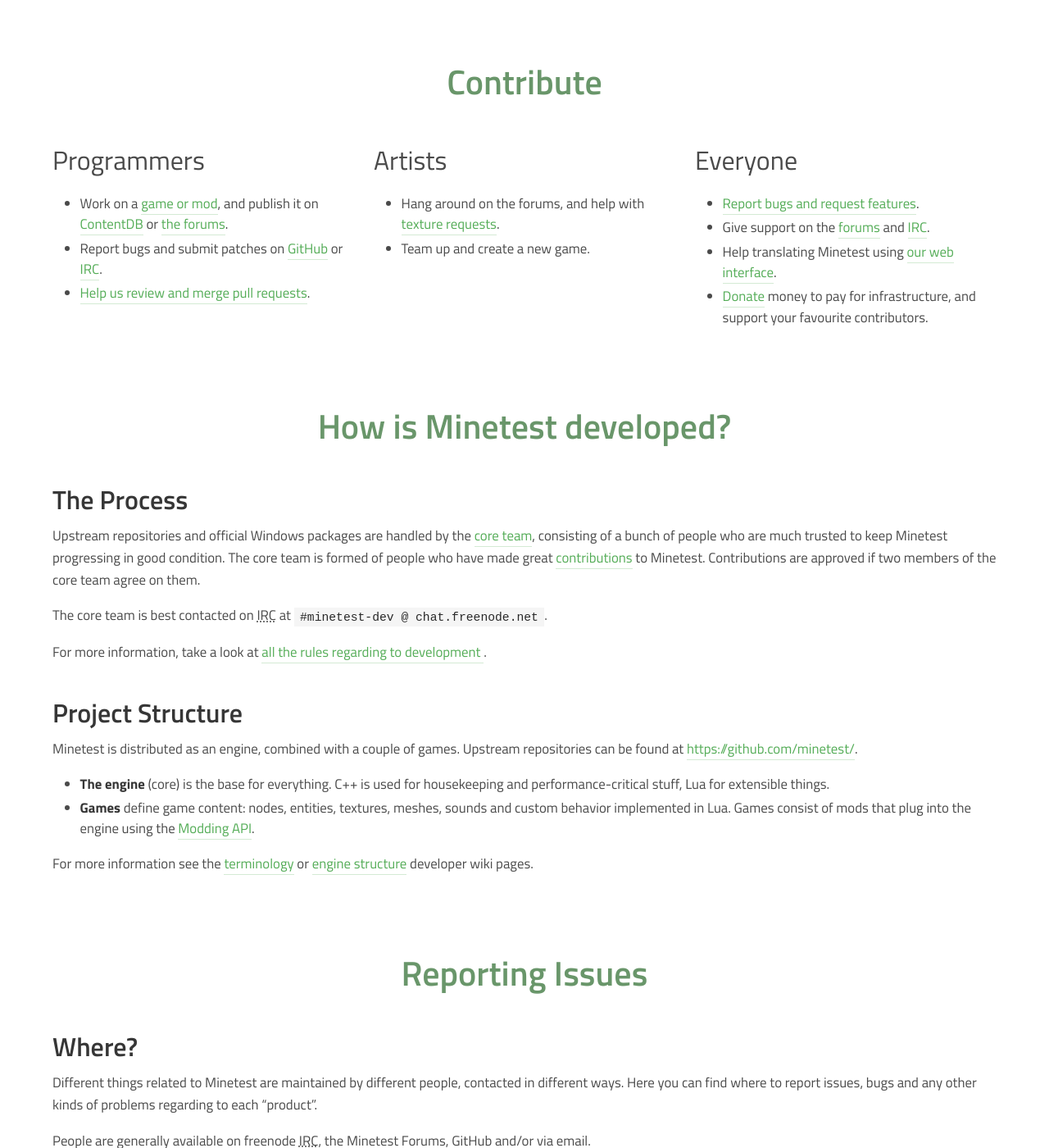
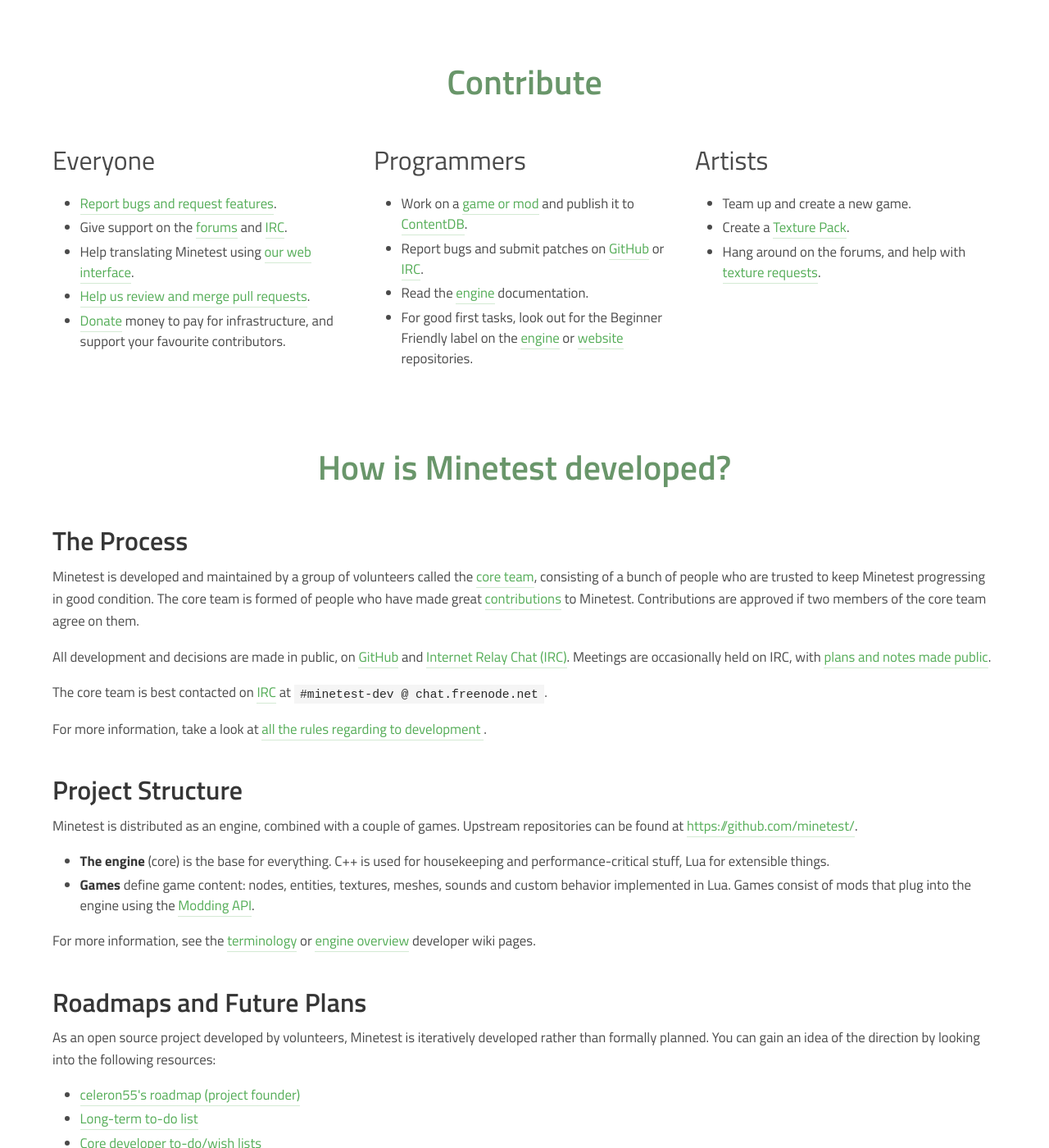
Before and after one commit to minetest/minetest.github.io, a Jekyll site: the page built from get-involved.html, in a window 1280 px wide and 1400 px high, scrolled down 279 px. Shown: the whole window at 82% size. Built offline with Jekyll 4.4.1, drawn with Linux system fonts in a browser that asks for light colours; comment, search, counter and statistics services are not loaded; some of the changed text lies outside the part shown.

Commit message:
Update Get Involved

```diff
--- a/get-involved.html
+++ b/get-involved.html
@@ -34,39 +34,6 @@ redirect_from:
     <h2 id="contribute" class="title section-title">Contribute</h2>
     <div class="columns is-centered">
       <div class="column">
-        <h3 id="programmers" class="is-size-3">Programmers</h3>
-        <div class="content">
-          <ul>
-            <li>
-              Work on a <a href="https://dev.minetest.net/Modding_Intro">game or mod</a>,
-              and publish it on <a href="https://content.minetest.net">ContentDB</a>
-              or <a href="https://forum.minetest.net">the forums</a>.
-            </li>
-            <li>
-              Report bugs and submit patches on
-              <a href="https://github.com/minetest">GitHub</a> or <a href="https://wiki.minetest.net/IRC">IRC</a>.
-            </li>
-            <li>
-              <a href="https://forum.minetest.net/viewtopic.php?f=7&t=19877">Help us review and merge pull requests</a>.
-            </li>
-          </ul>
-        </div>
-      </div>
-      <div class="column">
-        <h3 id="artists" class="is-size-3">Artists</h3>
-        <div class="content">
-          <ul>
-            <li>
-              Hang around on the forums, and help with
-              <a href="https://forum.minetest.net/viewtopic.php?f=47&t=1585">texture requests</a>.
-            </li>
-            <li>
-              Team up and create a new game.
-            </li>
-          </ul>
-        </div>
-      </div>
-      <div class="column">
         <h3 id="everyone" class="is-size-3">Everyone</h3>
         <div class="content">
           <ul>
@@ -81,7 +48,54 @@ redirect_from:
               <a href="https://hosted.weblate.org/projects/minetest/minetest/">our web interface</a>.
             </li>
             <li>
+              <a href="https://forum.minetest.net/viewtopic.php?f=7&t=19877">Help us review and merge pull requests</a>.
+            </li>
+            <li>
               <a href="#donate">Donate</a> money to pay for infrastructure, and support your favourite contributors.
+            </li>
+          </ul>
+        </div>
+      </div>
+      <div class="column">
+        <h3 id="programmers" class="is-size-3">Programmers</h3>
+        <div class="content">
+          <ul>
+            <li>
+              Work on a <a href="https://dev.minetest.net/Modding_Intro">game or mod</a>
+              and publish it to <a href="https://content.minetest.net">ContentDB</a>.
+            </li>
+            <li>
+              Report bugs and submit patches on
+              <a href="https://github.com/minetest">GitHub</a> or <a href="https://wiki.minetest.net/IRC">IRC</a>.
+            </li>
+            <li>
+              Read the <a href="https://dev.minetest.net/Engine">engine</a>
+              documentation.
+            </li>
+            <li>
+              For good first tasks, look out for the Beginner Friendly label on the
+              <a href="https://github.com/minetest/minetest/issues?q=is%3Aissue+is%3Aopen+sort%3Aupdated-desc+label%3A%22Beginner+Friendly%22">engine</a>
+              or
+              <a href="https://github.com/minetest/minetest.github.io/issues?q=is%3Aissue+is%3Aopen+sort%3Aupdated-desc+label%3A%22Beginner+Friendly%22">website</a>
+              repositories.
+            </li>
+          </ul>
+        </div>
+      </div>
+      <div class="column">
+        <h3 id="artists" class="is-size-3">Artists</h3>
+        <div class="content">
+          <ul>
+            <li>
+              Team up and create a new game.
+            </li>
+            <li>
+              Create a
+              <a href="https://wiki.minetest.net/Texture_Packs">Texture Pack</a>.
+            </li>
+            <li>
+              Hang around on the forums, and help with
+              <a href="https://forum.minetest.net/viewtopic.php?f=47&t=1585">texture requests</a>.
             </li>
           </ul>
         </div>
@@ -97,14 +111,25 @@ redirect_from:
     <div class="content">
       <h3 class="is-size-3">The Process</h3>
       <p>
-        Upstream repositories and official Windows packages are handled by the
-        <a href="https://github.com/minetest?tab=members">core team</a>,
-        consisting of a bunch of people who are much trusted to keep Minetest progressing in good condition.
-        The core team is formed of people who have made great <a href="{{ '/credits/' | relative_url }}">contributions</a> to Minetest.
+        Minetest is developed and maintained by a group of volunteers called
+        the <a href="https://github.com/minetest?tab=members">core team</a>,
+        consisting of a bunch of people who are trusted to keep Minetest
+        progressing in good condition.
+        The core team is formed of people who have made great
+        <a href="{{ '/credits/' | relative_url }}">contributions</a> to Minetest.
         Contributions are approved if two members of the core team agree on them.
       </p>
       <p>
-        The core team is best contacted on <abbr title="Internet Relay Chat">IRC</abbr> at <code>#minetest-dev @ chat.freenode.net</code>.
+        All development and decisions are made in public, on
+        <a href="https://github.com/minetest">GitHub</a> and
+        <a href="https://wiki.minetest.net/IRC">Internet Relay Chat (IRC)</a>.
+        Meetings are occasionally held on IRC, with
+        <a href="https://dev.minetest.net/Meetings">plans and notes made public</a>.
+      </p>
+      <p>
+        The core team is best contacted on
+        <a href="https://wiki.minetest.net/IRC">IRC</a> at
+        <code>#minetest-dev @ chat.freenode.net</code>.
       </p>
       <p>
         For more information, take a look at
@@ -135,11 +160,26 @@ redirect_from:
       </ul>
 
       <p>
-        For more information see the
+        For more information, see the
         <a href="https://dev.minetest.net/Terminology">terminology</a> or
-        <a href="https://dev.minetest.net/Engine_structure">engine structure</a>
+        <a href="https://dev.minetest.net/Engine">engine overview</a>
         developer wiki pages.
       </p>
+
+      <h3 class="is-size-3">Roadmaps and Future Plans</h3>
+      <p>
+        As an open source project developed by volunteers, Minetest is
+        iteratively developed rather than formally planned. You can gain an idea
+        of the direction by looking into the following resources:
+      </p>
+      <ul>
+        <li><a href="https://forum.minetest.net/viewtopic.php?t=9177">celeron55's roadmap (project founder)</a></li>
+        <li><a href="https://dev.minetest.net/TODO">Long-term to-do list</a></li>
+        <li><a href="https://forum.minetest.net/viewforum.php?f=7">Core developer to-do/wish lists</a></li>
+        <li><a href="https://github.com/minetest/minetest/issues?q=is%3Aopen+sort%3Aupdated-desc+label%3A%22High+priority%22">
+          High-priority issues and pull requests
+        </a></li>
+      </ul>
     </div>
   </div>
 </section>
```
